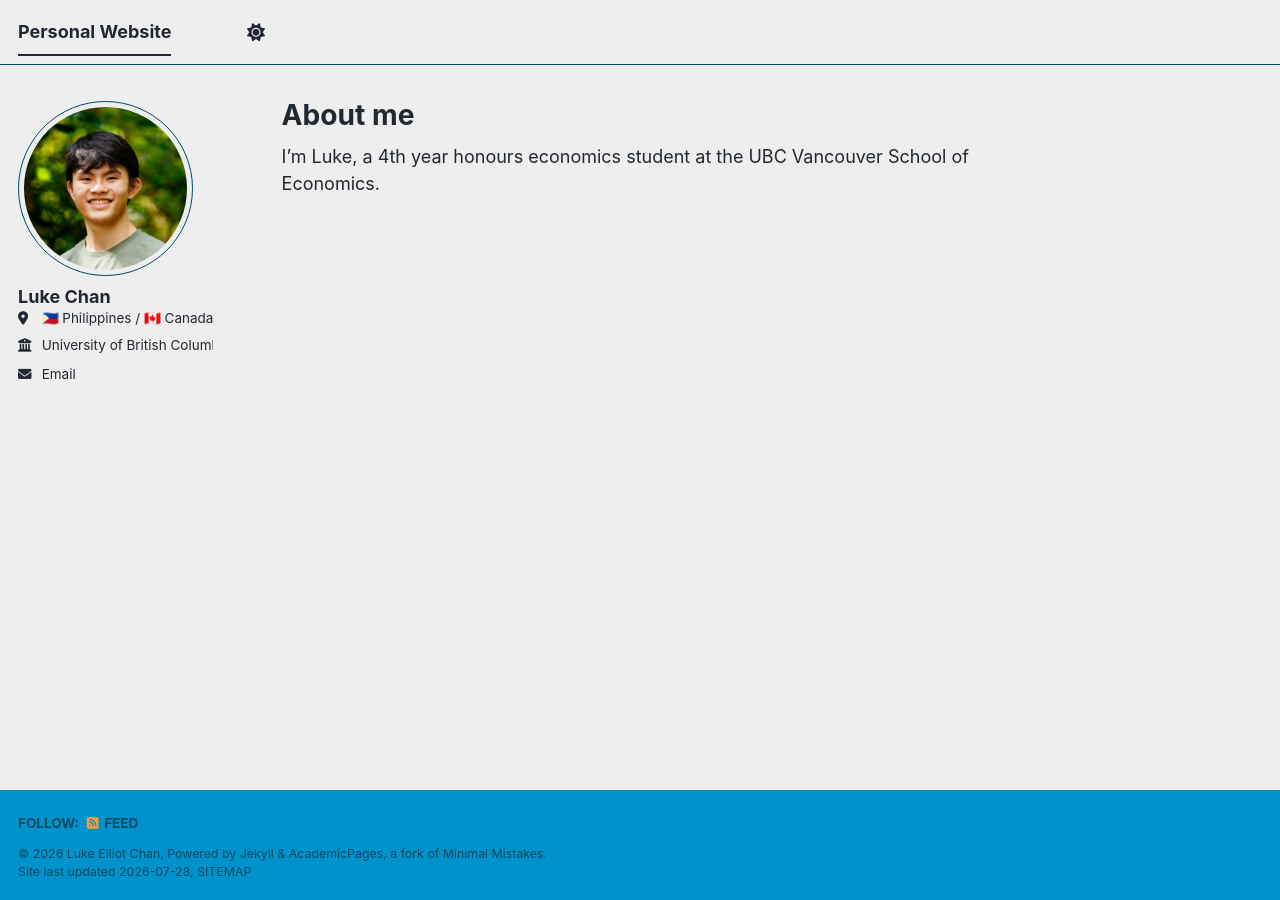
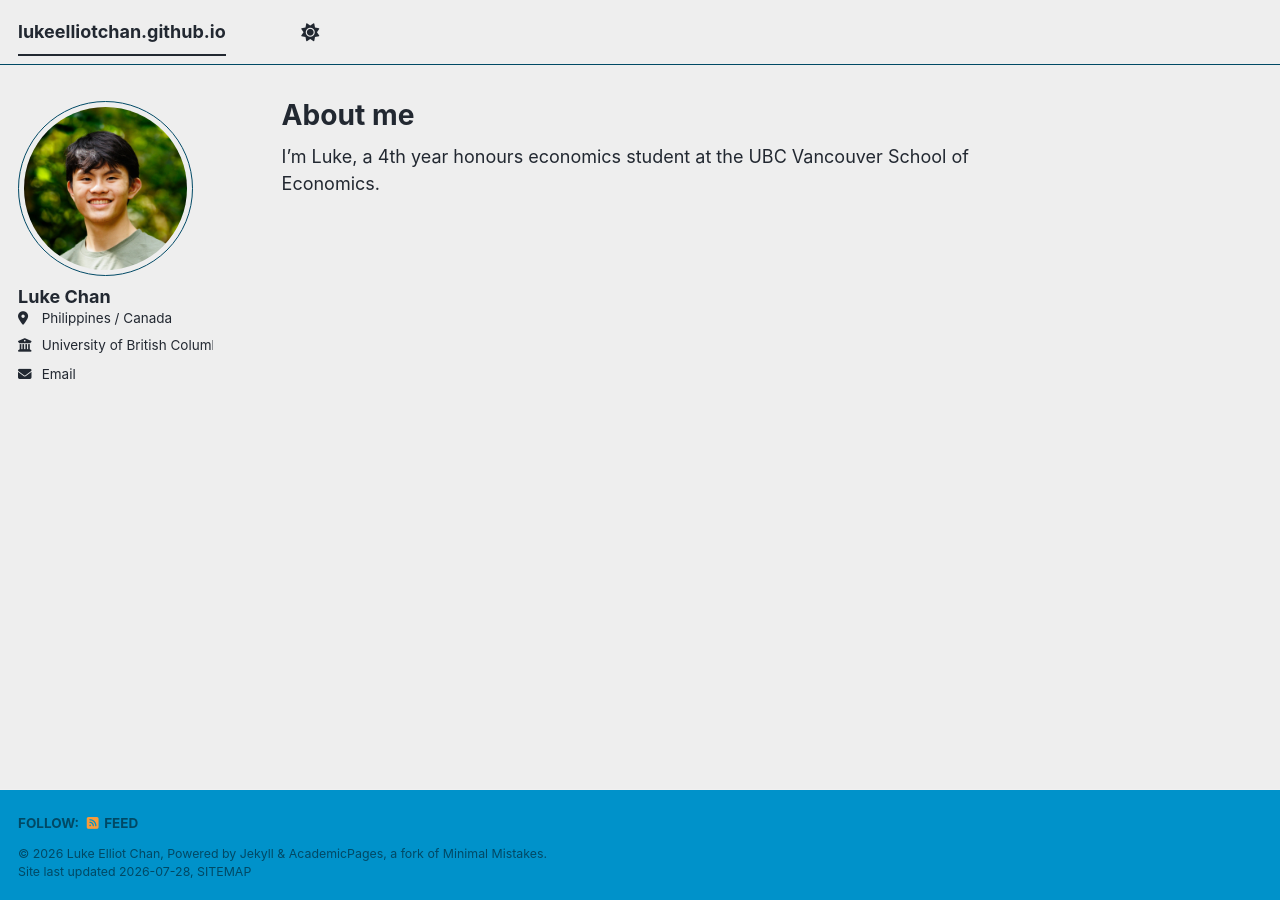
Before and after one commit to lukeelliotchan/lukeelliotchan.github.io, a Jekyll site: the page built from _pages/about.md, in a window 1280 px wide. Built offline with Jekyll 4.4.1, drawn with Linux system fonts in a browser that asks for light colours; a style sheet for code colours, icons or effects is not loaded.

Commit message:
Update _config.yml

```diff
--- a/_config.yml
+++ b/_config.yml
@@ -9,8 +9,8 @@
 # Basic Site Settings
 locale                   : "en-US"
 site_theme               : "air" # The available themes options are "default", "air", "sunrise", "mint", "dirt" and "contrast"
-title                    : "Personal Website"
-title_separator          : "-"
+title                    :
+title_separator          :
 name                     : &name "Luke Elliot Chan"
 description              : &description "Academic and Professional Portfolio"   # Update this with a general description of your site, this is the default if not overridden by a page
 url                      : https://lukeelliotchan.github.io # The base hostname & protocol for your site e.g. "https://[your GitHub username].github.io",
@@ -27,7 +27,7 @@ author:
   name             : "Luke Chan"
   pronouns         : # example: "she/her"
   bio              :
-  location         : "🇵🇭 Philippines / 🇨🇦 Canada"
+  location         : "Philippines / Canada"
   employer         : "University of British Columbia"
   uri              : # URL
   email            : "lukeelliotcchan@gmail.com"
```
